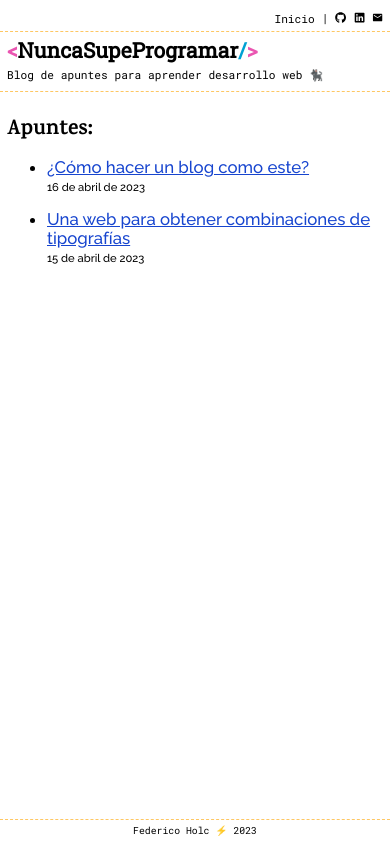
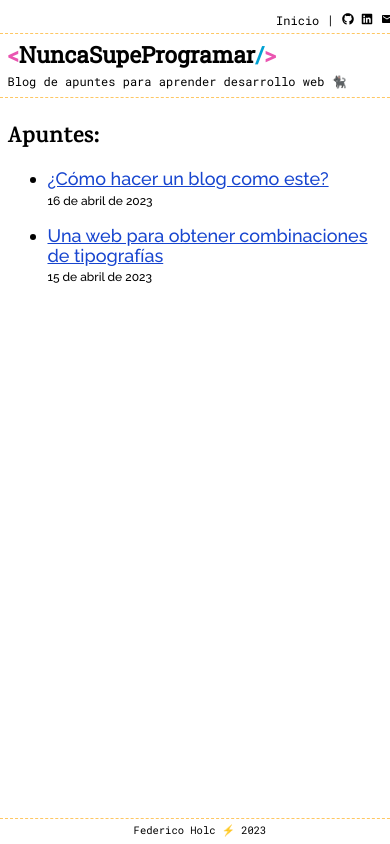
Before and after one commit to fedeholc/NuncaSupeProgramar-v0.1, a Next.js app: page / in a window 390 px wide. Built offline with nearby package versions, Linux system fonts and the light colour scheme.

Commit message:
update css

```diff
--- a/components/navbar.module.css
+++ b/components/navbar.module.css
@@ -1,4 +1,3 @@
-
   .navbar {
     display: flex;
     flex-wrap: wrap;
@@ -35,6 +34,10 @@
     color: black;
   }
 
+  .navbar__links a:visited:hover {
+    color: var(--celeste);
+  }
+
   .navbar__links a:visited {
 
     color: black;
--- a/styles/globals.css
+++ b/styles/globals.css
@@ -26,7 +26,7 @@ body {
   margin: 0;
   height: 100%;
   font-size: 18px;
-  min-width: 360px;
+  min-width: 400px;
 }
 
 body {
@@ -162,6 +162,6 @@ footer {
 
   html,
   body {
-    font-size: 14px;
+    font-size: 15px;
   }
 }
```
Lines whose indentation alone changed are shown as unchanged.
